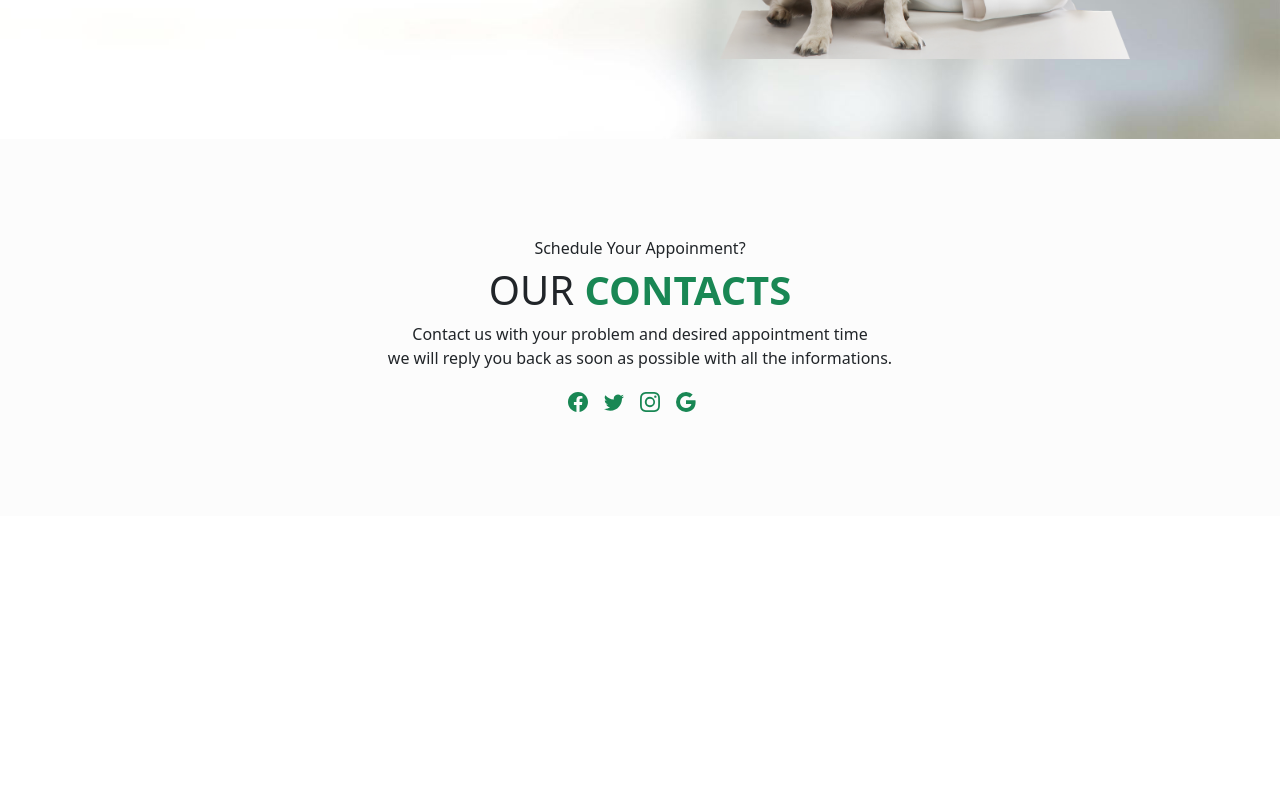
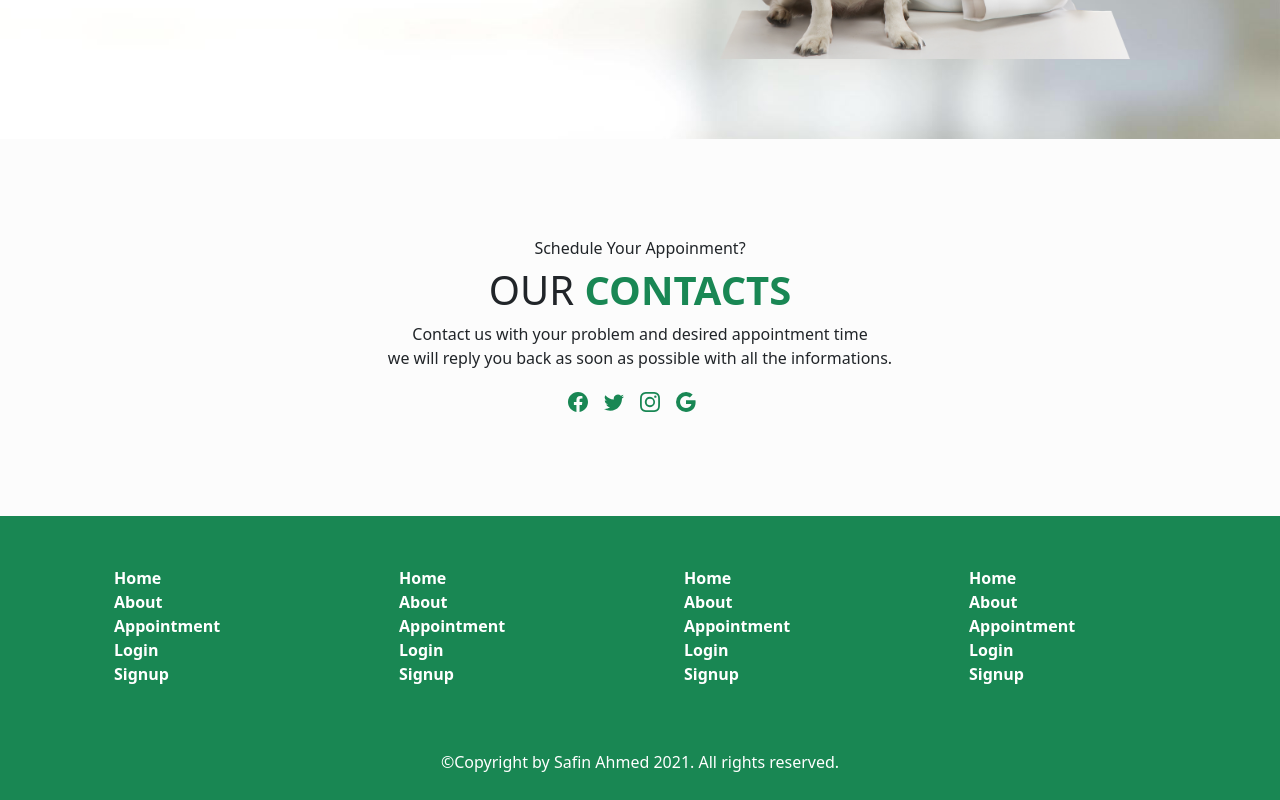
Before and after one commit to Safin-Ahmed/vetcare-react, a React (Create React App) app: page / in a window 1280 px wide. Shown: the part 2311-3111 px from the top of the page. Before the commit the page ends 2827 px from the top, so only its background shows below. Built offline with nearby package versions, Linux system fonts and the light colour scheme.

Commit message:
Footer added

```diff
--- a/src/App.js
+++ b/src/App.js
@@ -6,6 +6,7 @@ import Banner from './components/Banner/Banner';
 import OurTeam from './components/OurTeam/OurTeam';
 import Contact from './components/Contact/Contact';
 import Services from './components/Services/Services';
+import Footer from './components/Footer/Footer';
 
 function App() {
 
@@ -16,6 +17,7 @@ function App() {
       <Services></Services>
       <OurTeam></OurTeam>
       <Contact></Contact>
+      <Footer></Footer>
     </div>
   );
 }
--- /dev/null
+++ b/src/components/Footer/Footer.css
@@ -0,0 +1,13 @@
+footer {
+    background-color: #198753;
+    padding: 50px 0;
+    padding-bottom: 10px;
+}
+footer ul {
+    list-style: none;
+}
+footer ul li a{
+    text-decoration: none;
+    color: #fff;
+    font-weight: 600;
+}
--- /dev/null
+++ b/src/components/Footer/Footer.js
@@ -0,0 +1,57 @@
+import React from 'react';
+import { Col, Container, Row } from 'react-bootstrap';
+import './Footer.css';
+
+const Footer = () => {
+    return (
+        <footer>
+            <Container>
+                <Row>
+                    <Col lg = {3}>
+                        <ul>
+                            <li><a href="#">Home</a></li>
+                            <li><a href="#">About</a></li>
+                            <li><a href="#">Appointment</a></li>
+                            <li><a href="#">Login</a></li>
+                            <li><a href="#">Signup</a></li>
+                        </ul>
+                    </Col>
+
+                    <Col lg = {3}>
+                        <ul>
+                            <li><a href="#">Home</a></li>
+                            <li><a href="#">About</a></li>
+                            <li><a href="#">Appointment</a></li>
+                            <li><a href="#">Login</a></li>
+                            <li><a href="#">Signup</a></li>
+                        </ul>
+                    </Col>
+                    <Col lg = {3}>
+                        <ul>
+                            <li><a href="#">Home</a></li>
+                            <li><a href="#">About</a></li>
+                            <li><a href="#">Appointment</a></li>
+                            <li><a href="#">Login</a></li>
+                            <li><a href="#">Signup</a></li>
+                        </ul>
+                    </Col>
+                    <Col lg = {3}>
+                        <ul>
+                            <li><a href="#">Home</a></li>
+                            <li><a href="#">About</a></li>
+                            <li><a href="#">Appointment</a></li>
+                            <li><a href="#">Login</a></li>
+                            <li><a href="#">Signup</a></li>
+                        </ul>
+                    </Col>
+
+                </Row>
+                <div className = "copyright-text text-center mt-5">
+                    <p className = "text-white">&copy;Copyright by Safin Ahmed 2021. All rights reserved.</p>
+                </div>
+            </Container>
+        </footer>
+    );
+};
+
+export default Footer;
```
